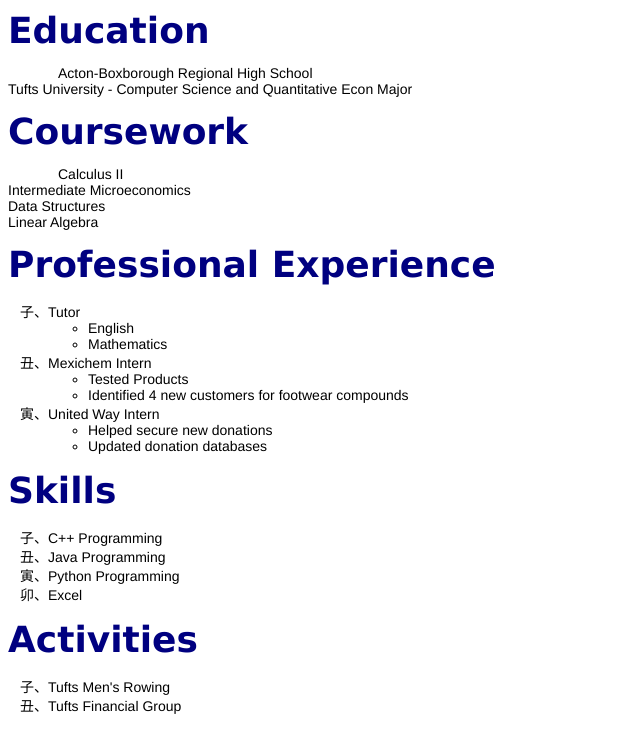
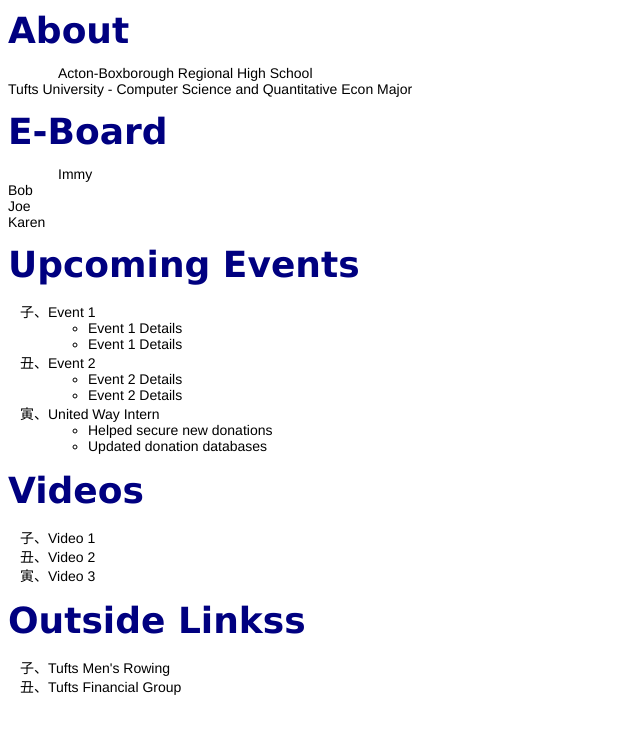
Before and after one commit to nmaity1999/nmaity1999.github.io, a plain HTML site: page resume.html in a window 1280 px wide. Shown: the whole page, without its empty margins (0-640 px from the left). Drawn offline with Linux system fonts and the light colour scheme.

Commit message:
Update resume.html

```diff
--- a/resume.html
+++ b/resume.html
@@ -1,30 +1,30 @@
 <!DOCTYPE html>
 <html>
 <head>
-	<title> Nilay Maity Resume </title>
+	<title> Tufts Action Home Page</title>
 	 <meta charset="utf-8">
 	<link rel="stylesheet" type="text/css" href="style.css" />
 </head>
 <body>
  <div></div>
-<h1 class ="header" >Education</h1>
+<h1 class ="header" >About</h1>
 <p class = "info"> Acton-Boxborough Regional High School <br> Tufts University - Computer Science and Quantitative Econ Major<br> </p>
 <div></div>
-<h2 class = "header" >Coursework</h2>
-<p class="info">  Calculus II <br> Intermediate Microeconomics <br> Data Structures <br> Linear Algebra </p>
+<h2 class = "header" >E-Board</h2>
+<p class="info">  Immy <br> Bob <br> Joe <br> Karen </p>
 <div></div>
-<h3 class="header"> Professional Experience</h3>
+<h3 class="header"> Upcoming Events</h3>
 <ul class = "list">
-  <li>Tutor
+  <li>Event 1
     <ul>
-      <li>English</li>
-      <li>Mathematics</li>
+      <li>Event 1 Details</li>
+      <li>Event 1 Details</li>
     </ul>
   </li>
-  <li>Mexichem Intern
+  <li>Event 2
     <ul>
-      <li>Tested Products</li>
-      <li>Identified 4 new customers for footwear compounds</li>
+      <li>Event 2 Details</li>
+      <li>Event 2 Details</li>
     </ul>
   </li>
   <li>United Way Intern
@@ -35,15 +35,14 @@
   </ul>
 </li>
 <div></div>
-<h4 class = "header">Skills</h4>
+<h4 class = "header"> Videos</h4>
 <ul class = "list">
-  <li>C++ Programming</li>
-  <li>Java Programming</li>
-  <li>Python Programming</li>
-  <li>Excel</li>
+  <li>Video 1</li>
+  <li>Video 2</li>
+  <li>Video 3</li>
 </ul>
 <div></div>
-<h5 class = "header">Activities</h5>
+<h5 class = "header">Outside Linkss</h5>
 <ul class="list">
   <li>Tufts Men's Rowing</li>
   <li>Tufts Financial Group</li>
```
